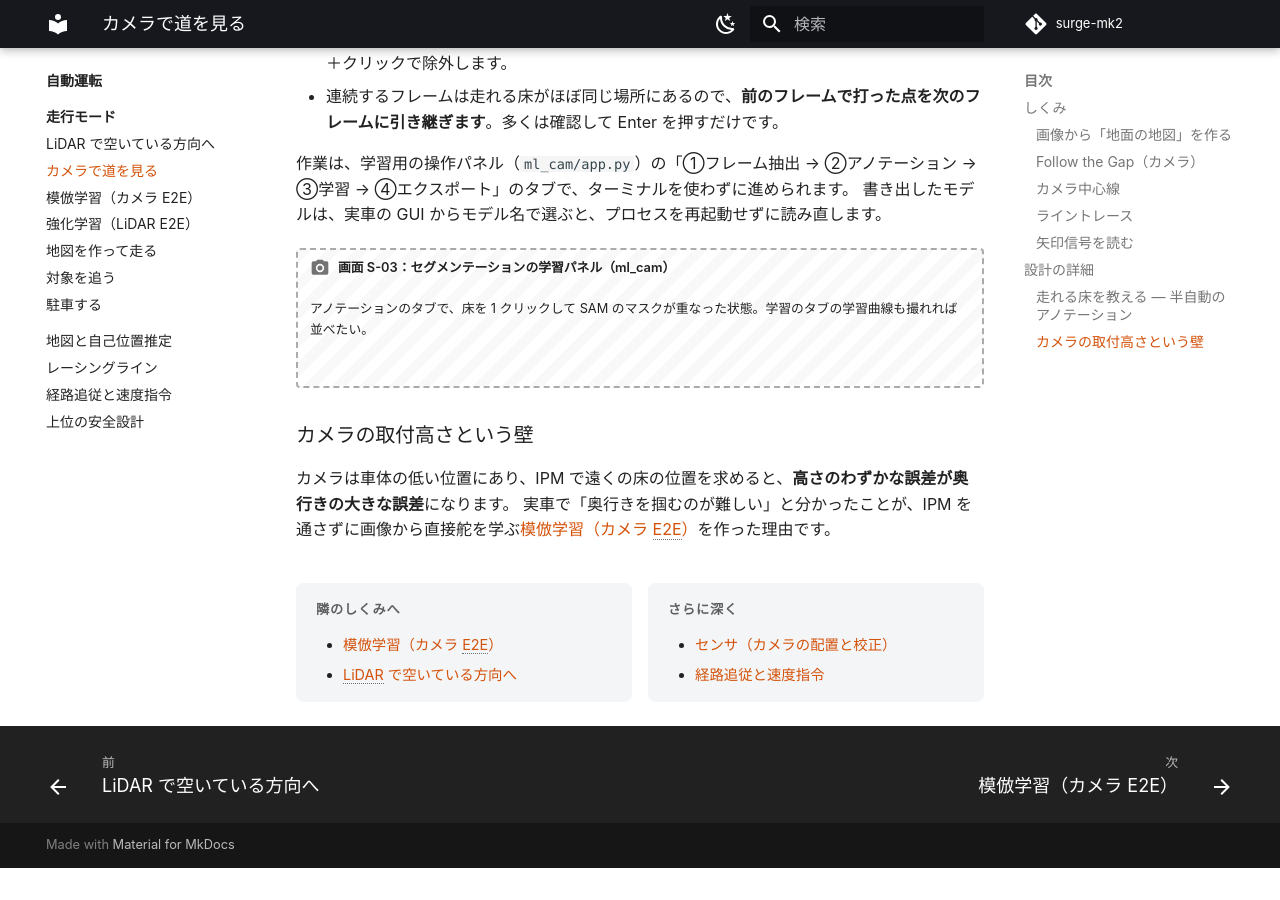
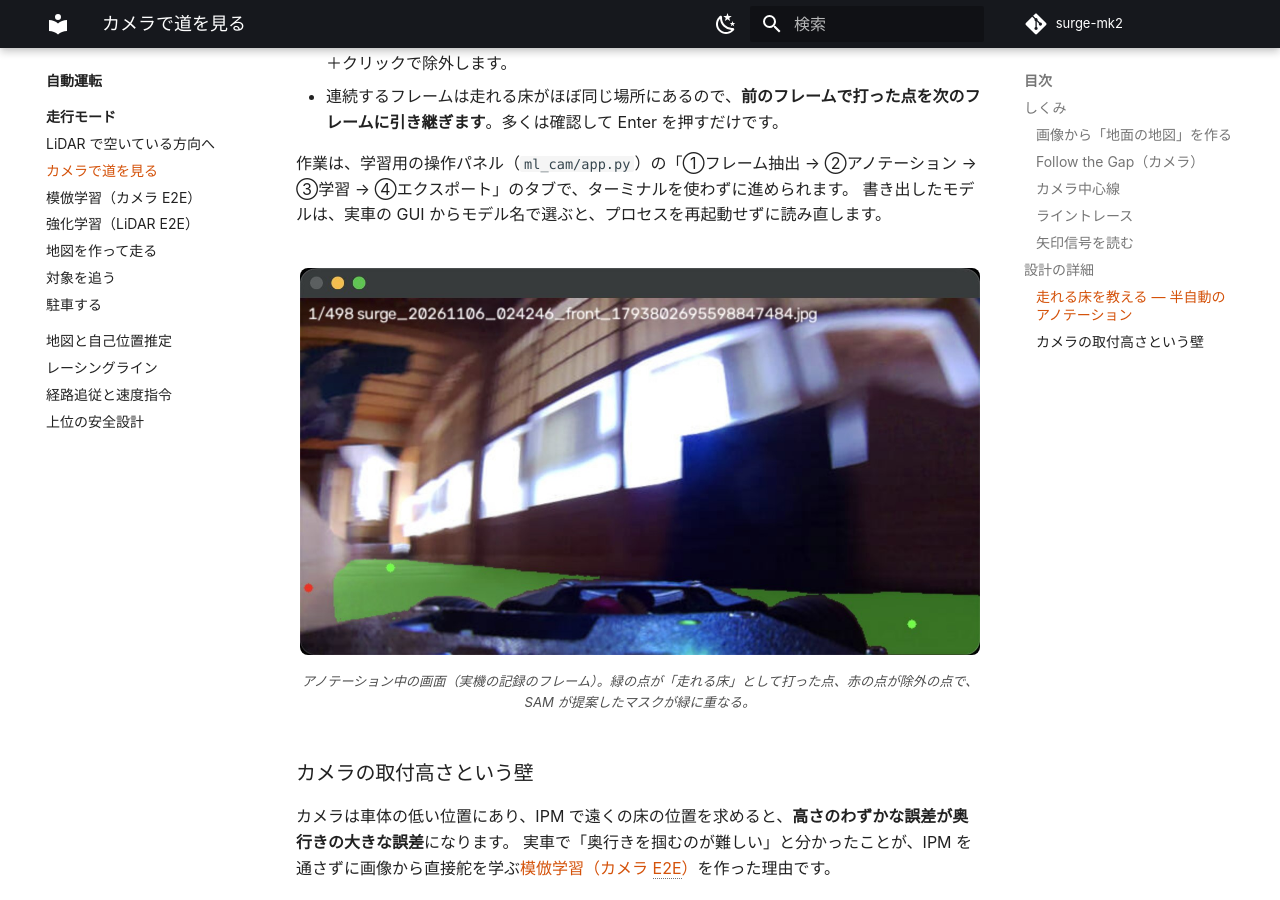
Before and after one commit to banbatakumi/surge-mk2, an MkDocs documentation site: the page built from docs/autonomy/modes/camera.md, in a window 1280 px wide and 900 px high, scrolled down 2447 px. Built offline with MkDocs 1.6.1 and Material for MkDocs 9.7.7, drawn with Linux system fonts in a browser that asks for light colours; comment, search, counter and statistics services are not loaded; before the commit the page ends 3315 px from its top, so only the background shows below that.

Commit message:
アノテーション中の画面のスクショを入れる
Co-Authored-By: Claude Opus 5.5 <noreply@anthropic.com>

```diff
--- a/docs/autonomy/modes/camera.md
+++ b/docs/autonomy/modes/camera.md
@@ -76,8 +76,10 @@ flowchart LR
 作業は、学習用の操作パネル（`ml_cam/app.py`）の「①フレーム抽出 → ②アノテーション → ③学習 → ④エクスポート」のタブで、ターミナルを使わずに進められます。
 書き出したモデルは、実車の GUI からモデル名で選ぶと、プロセスを再起動せずに読み直します。
 
-!!! placeholder "画面 S-03：セグメンテーションの学習パネル（ml_cam）"
-    アノテーションのタブで、床を 1 クリックして SAM のマスクが重なった状態。学習のタブの学習曲線も撮れれば並べたい。
+<figure markdown>
+![アノテーション中の画面](../../assets/img/gui/S-03.jpg){ loading=lazy }
+<figcaption>アノテーション中の画面（実機の記録のフレーム）。緑の点が「走れる床」として打った点、赤の点が除外の点で、SAM が提案したマスクが緑に重なる。</figcaption>
+</figure>
 
 ### カメラの取付高さという壁
 
```
Also changed, not shown: docs/assets/img/gui/S-03.jpg (added).
